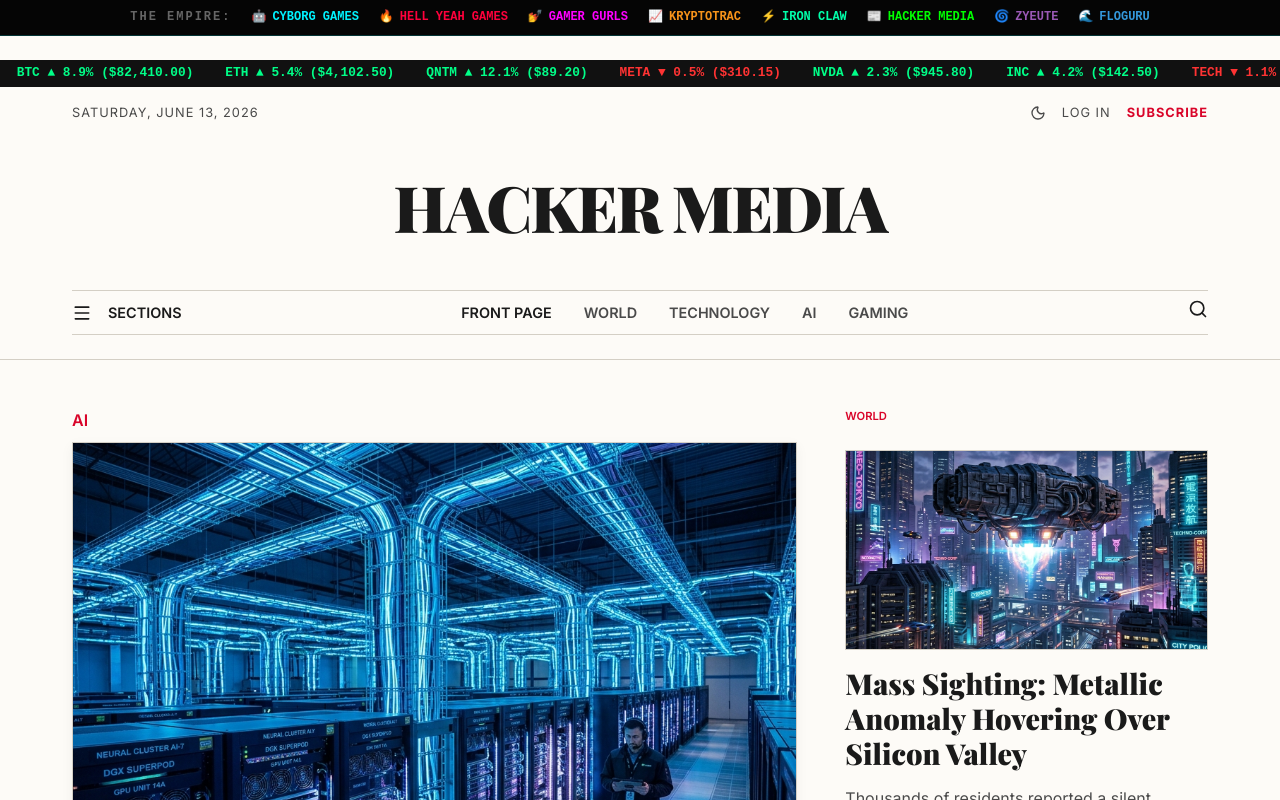
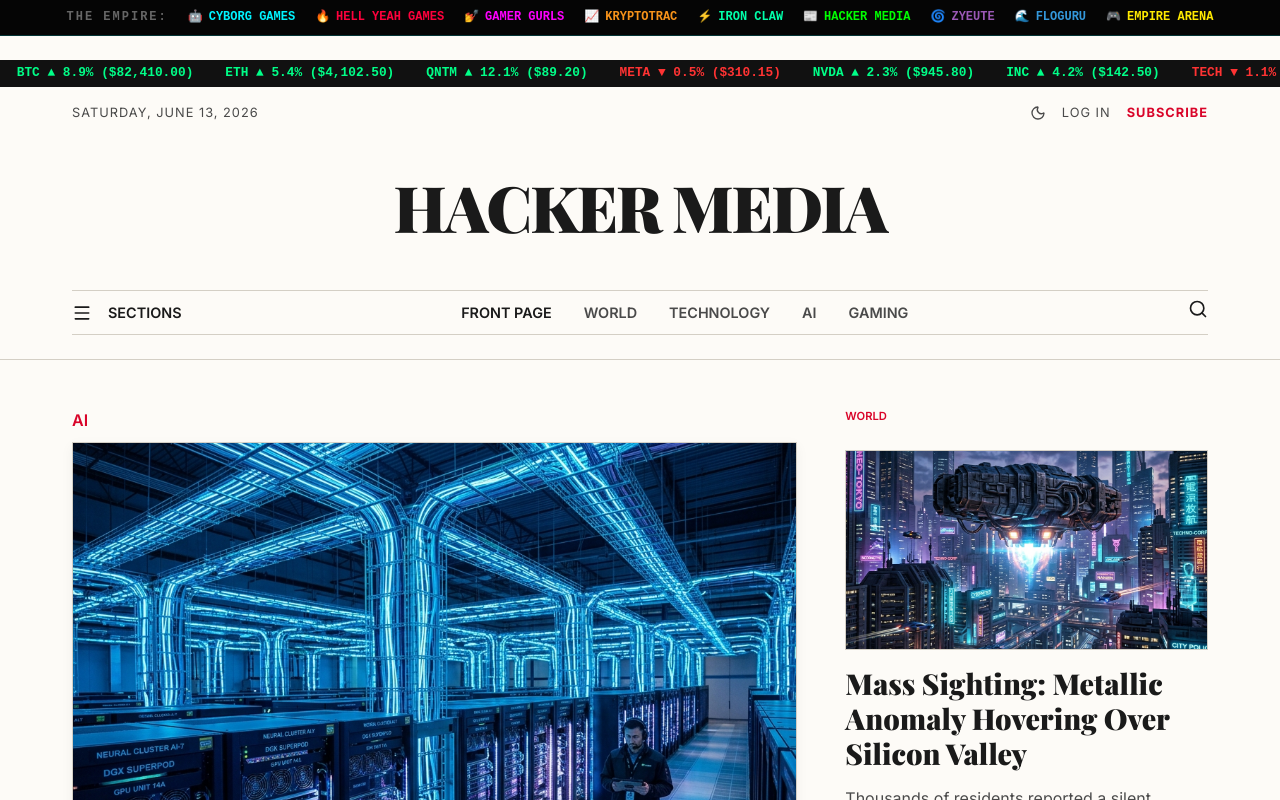
Before and after one commit to brandonlacoste9-tech/digital-newspaper, a React (Vite) app: page / in a window 1280 px wide. Shown: the top 800 px of the page. Built offline with nearby package versions, Linux system fonts and the light colour scheme; no server answers; the database is empty.

Commit message:
Added Empire Arena to EmpireBar

```diff
--- a/src/components/EmpireBar.jsx
+++ b/src/components/EmpireBar.jsx
@@ -43,6 +43,9 @@ const EmpireBar = () => {
       <a href="https://www.floguru.com" style={{ color: '#3498db', textDecoration: 'none', fontWeight: 'bold', display: 'flex', alignItems: 'center', gap: '6px' }}>
         <span>🌊</span> FLOGURU
       </a>
+      <a href="https://multiplayer-murex.vercel.app/" style={{ color: '#ffea00', textDecoration: 'none', fontWeight: 'bold', display: 'flex', alignItems: 'center', gap: '6px' }}>
+        <span>🎮</span> EMPIRE ARENA
+      </a>
     </div>
   );
 };
```
